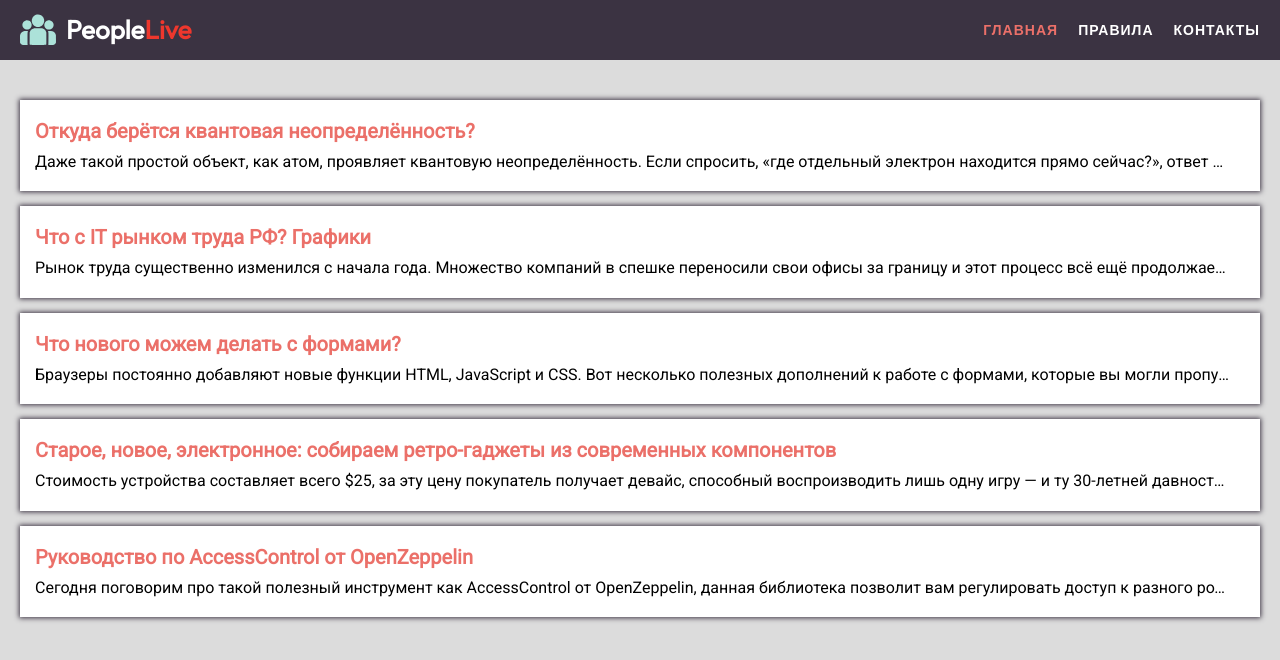
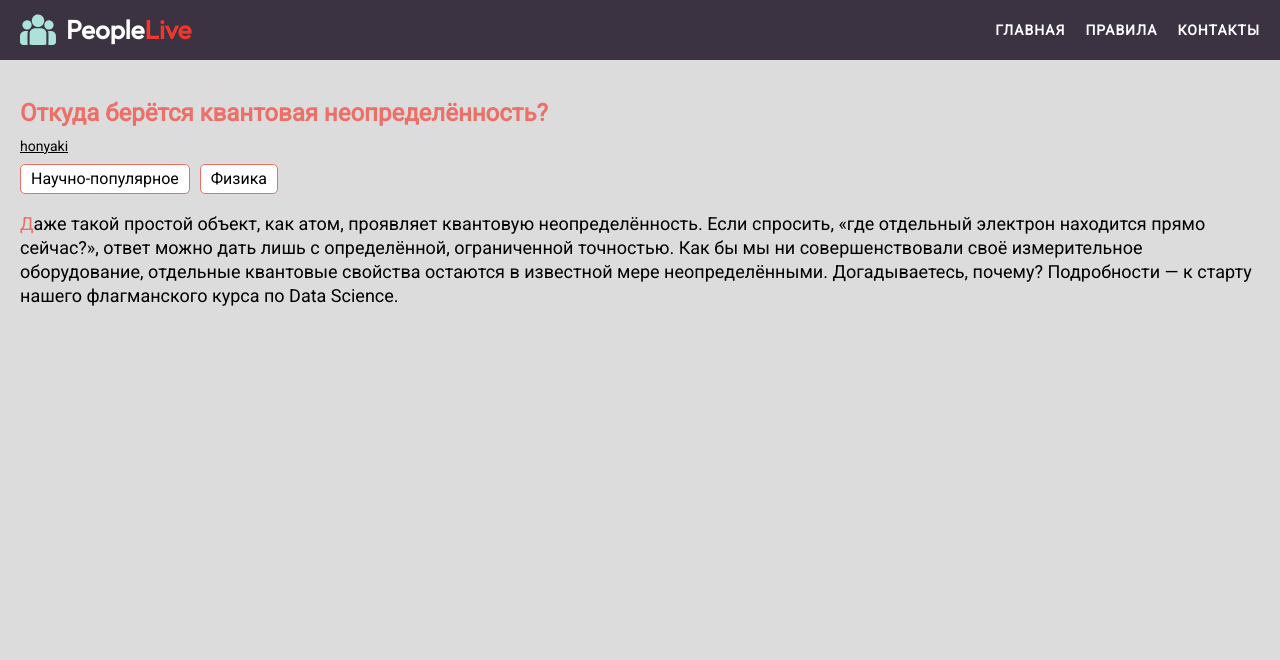
Before and after one commit to ShelDanX/vue-study-project, a Vue app: page /blog/1 in a window 1280 px wide. Shown: the top 660 px of the page. Built offline with nearby package versions, Linux system fonts and the light colour scheme.

Commit message:
Added routing for nav and listing

```diff
--- a/package.json
+++ b/package.json
@@ -9,7 +9,8 @@
     "preview": "vite preview"
   },
   "dependencies": {
-    "vue": "^3.5.26"
+    "vue": "^3.5.26",
+    "vue-router": "^4.6.4"
   },
   "devDependencies": {
     "@vitejs/plugin-vue": "^6.0.3",
--- a/src/App.vue
+++ b/src/App.vue
@@ -1,37 +1,18 @@
 <template>
-  <div>
-    <PageHeader :activeTab="activeTab" @setTab="(value) => onSetTab(value)" />
-
-    <PageRules v-if="activeTab === 'rules'"/>
-    <PageContacts v-else-if="activeTab === 'contacts'"/>
-    <PageHome v-else />
+  <div class="app">
+    <PageHeader />
+    <RouterView />
   </div>
 </template>
 
 <script>
-  import PageHeader from "@/components/PageHeader.vue";
-  import PageHome from "@/components/page/PageHome.vue";
-  import PageRules from "@/components/page/PageRules.vue";
-  import PageContacts from "@/components/page/PageContacts.vue";
+import PageHeader from "@/components/page/PageHeader.vue";
 
-  export default {
-    components: {
-      PageHeader,
-      PageHome,
-      PageRules,
-      PageContacts,
-    },
-    data() {
-      return {
-        activeTab: "home",
-      };
-    },
-    methods: {
-      onSetTab(value) {
-        this.activeTab = value;
-      },
-    },
-  };
+export default {
+  components: {
+    PageHeader,
+  },
+};
 </script>
 
 <style lang="less"></style>
--- a/src/components/ListArticles.vue
+++ b/src/components/ListArticles.vue
@@ -5,6 +5,7 @@
         <CardArticle
           v-for="item in newsList"
           :key="item.id"
+          :id="item.id"
           :title="item.title"
           :description="item.description"
           class="list-articles__card"
--- a/src/components/card/CardArticle.vue
+++ b/src/components/card/CardArticle.vue
@@ -1,6 +1,11 @@
 <template>
   <div class="card-article">
-    <h4 class="card-article__title">{{ title }}</h4>
+    <h4
+      class="card-article__title"
+      @click="$router.push({ name: 'blogArticle', params: { id: id } })"
+    >
+      {{ title }}
+    </h4>
 
     <p class="card-article__description">{{ description }}</p>
   </div>
@@ -9,6 +14,10 @@
 <script>
 export default {
   props: {
+    id: {
+      type: [Number, String],
+      required: true,
+    },
     title: {
       type: String,
       default: "",
--- a/src/components/PageHeader.vue
+++ b/src/components/page/PageHeader.vue
@@ -11,32 +11,14 @@
       </div>
 
       <nav class="page-header__nav">
-        <button
-          type="button"
+        <RouterLink
+          v-for="link in links"
+          :key="link.path"
           class="page-header__nav-item"
-          v-bind:class="{ 'page-header__nav-item--active': activeTab === 'home' }"
-          v-on:click="setTab('home')"
+          :to="link.path"
         >
-          Главная
-        </button>
-
-        <button
-          type="button"
-          class="page-header__nav-item"
-          :class="{ 'page-header__nav-item--active': activeTab === 'rules' }"
-          @click="setTab('rules')"
-        >
-          Правила
-        </button>
-
-        <button
-          type="button"
-          class="page-header__nav-item"
-          :class="{ 'page-header__nav-item--active': activeTab === 'contacts' }"
-          @click="setTab('contacts')"
-        >
-          Контакты
-        </button>
+          {{ link.title }}
+        </RouterLink>
       </nav>
     </div>
   </header>
@@ -49,18 +31,24 @@ export default {
   components: {
     SvgLogo,
   },
-  emits: ["setTab"],
-  props: {
-    activeTab: {
-      type: String,
-      default: "",
-    },
-  },
-  methods: {
-    setTab(value) {
-      this.$emit("setTab", value);
-    },
-  },
+  data() {
+    return {
+      links: [
+        {
+          title: "Главная",
+          path: "/",
+        },
+        {
+          title: "Правила",
+          path: "/rules",
+        },
+        {
+          title: "Контакты",
+          path: "/contacts",
+        },
+      ]
+    }
+  }
 };
 </script>
 
--- a/src/main.js
+++ b/src/main.js
@@ -2,5 +2,8 @@ import './styles/styles.less'
 
 import { createApp } from 'vue'
 import App from './App.vue'
+import router from './router'
 
-createApp(App).mount('#app')
+const app = createApp(App)
+app.use(router)
+router.isReady().then(() => app.mount("#app"))
--- /dev/null
+++ b/src/pages/blog/[id].vue
@@ -0,0 +1,81 @@
+<template>
+  <div class="blog-article">
+    <div class="blog-article__container">
+      <h2 class="blog-article__title">{{ listItem.title }}</h2>
+
+      <div class="blog-article__author">{{ listItem.author }}</div>
+
+      <div v-if="listItem.tags?.length" class="blog-article__tags">
+        <div
+          class="blog-article__tag"
+          v-for="item in listItem.tags"
+          :key="item"
+        >
+          {{ item }}
+        </div>
+      </div>
+
+      <p class="blog-article__text">{{ listItem.description }}</p>
+    </div>
+  </div>
+</template>
+
+<script>
+import newsList from "@/json/news.json";
+
+export default {
+  data() {
+    return {
+      newsList: newsList,
+    };
+  },
+  computed: {
+    listItem() {
+      return (
+        this.newsList.find((item) => this.$route.params.id == item.id) || {}
+      );
+    },
+  },
+};
+</script>
+
+<style lang="less">
+.blog-article {
+  &__container {
+    .container();
+  }
+
+  &__title {
+    margin: 0 0 10px;
+    color: @light_orange;
+  }
+
+  &__author {
+    margin-bottom: 10px;
+    text-decoration: underline;
+    font-size: 14px;
+  }
+
+  &__tags {
+    margin-bottom: 15px;
+    display: flex;
+  }
+
+  &__tag {
+    margin-right: 10px;
+    padding: 5px 10px;
+    background-color: @white;
+    border: 1px solid @light_orange;
+    border-radius: 5px;
+  }
+
+  &__text {
+    line-height: 24px;
+    font-size: 18px;
+
+    &::first-letter {
+      color: @light_orange;
+    }
+  }
+}
+</style>
--- /dev/null
+++ b/src/router/index.js
@@ -0,0 +1,33 @@
+import { createRouter, createWebHistory } from "vue-router";
+
+import HomePage from "@/pages/index.vue";
+
+const routes = [
+  {
+    path: "/",
+    name: "home",
+    component: HomePage,
+  },
+  {
+    path: "/contacts",
+    name: "contacts",
+    component: () => import("@/pages/contacts.vue"),
+  },
+  {
+    path: "/rules",
+    name: "rules",
+    component: () => import("@/pages/rules.vue"),
+  },
+  {
+    path: "/blog/:id",
+    name: "blogArticle",
+    component: () => import("@/pages/blog/[id].vue"),
+  },
+];
+
+const router = createRouter({
+  history: createWebHistory(import.meta.env.BASE_URL),
+  routes,
+});
+
+export default router;
```
Also changed, not shown: src/pages/contacts.vue (renamed from src/components/page/PageContacts.vue), src/pages/index.vue (renamed from src/components/page/PageHome.vue), src/pages/rules.vue (renamed from src/components/page/PageRules.vue), 1 other file (tests, documents, lock files or other folders).
